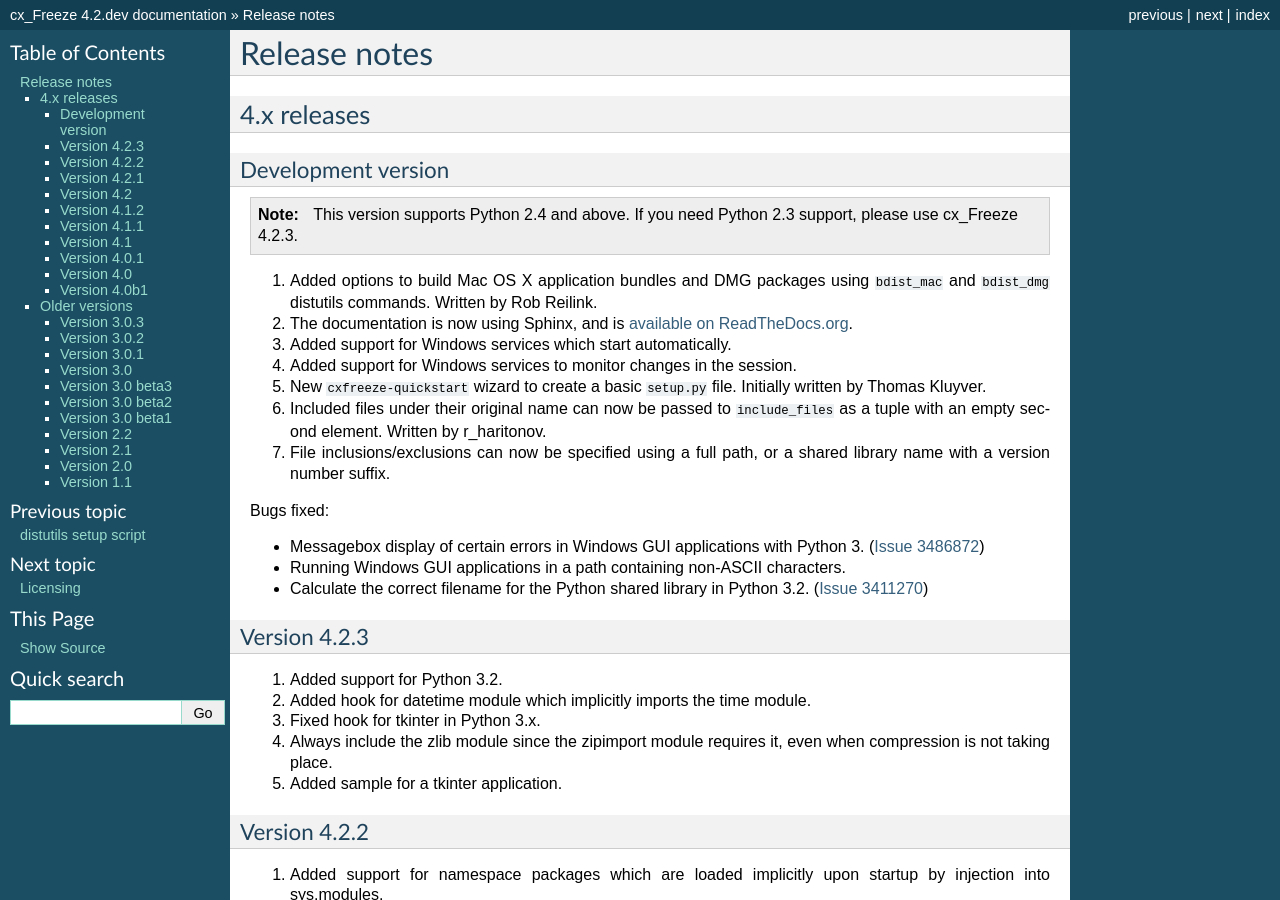
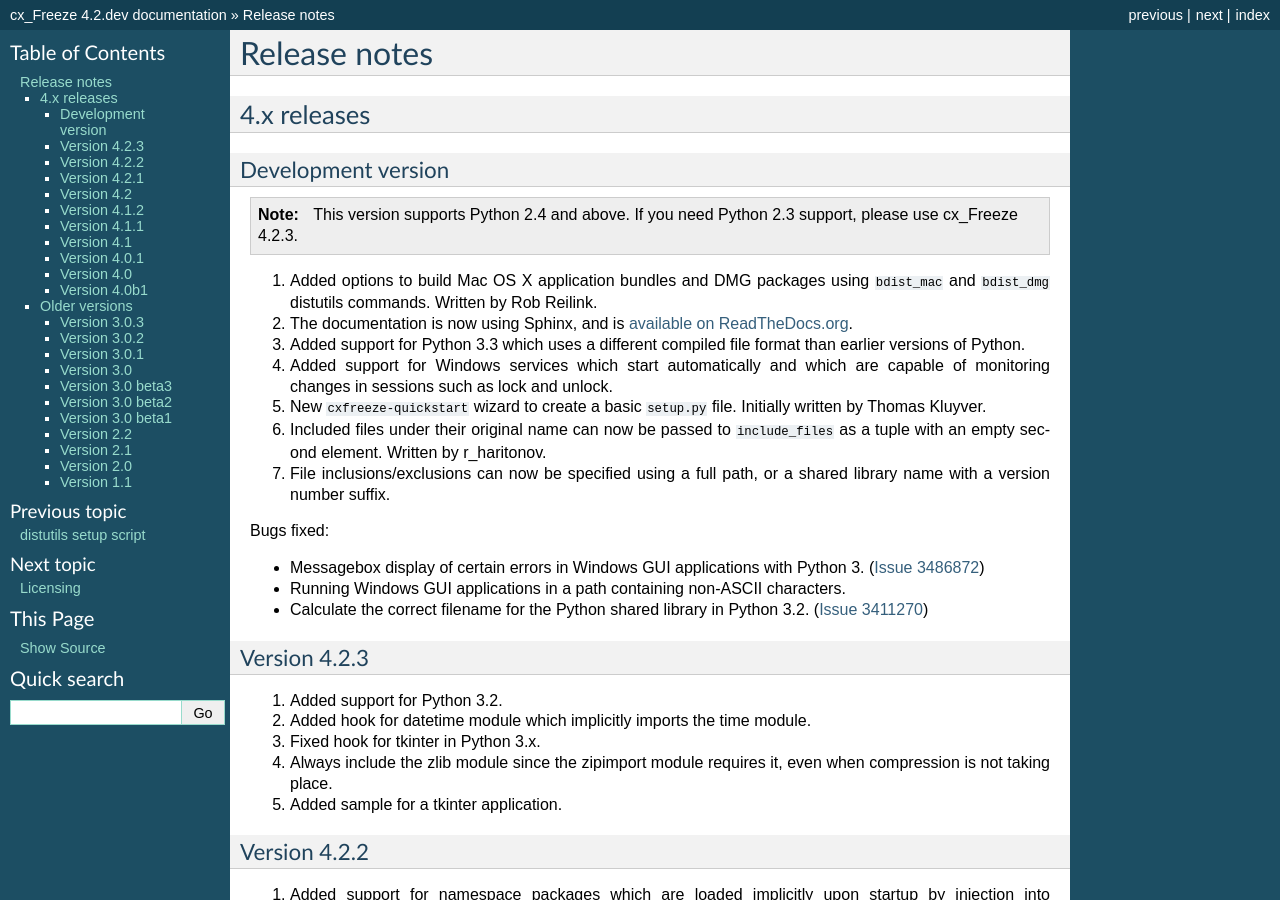
Before and after one commit to marcelotduarte/cx_Freeze, a Sphinx documentation site: the page built from doc/releasenotes.rst, in a window 1280 px wide and 900 px high. Built offline with Sphinx 7.4.7, drawn with Linux system fonts in a browser that asks for light colours; pages that are not in the unit, such as notebooks, are missing from menus.

Commit message:
Tweaked release notes to include new change as well as combine the ones discussing Windows services.

```diff
--- a/doc/releasenotes.rst
+++ b/doc/releasenotes.rst
@@ -15,8 +15,10 @@
    ``bdist_mac`` and ``bdist_dmg`` distutils commands. Written by Rob Reilink.
 2) The documentation is now using Sphinx, and is `available on ReadTheDocs.org
    <http://cx_freeze.readthedocs.org/en/latest/index.html>`_.
-3) Added support for Windows services which start automatically.
-4) Added support for Windows services to monitor changes in the session.
+3) Added support for Python 3.3 which uses a different compiled file format
+   than earlier versions of Python.
+4) Added support for Windows services which start automatically and which are
+   capable of monitoring changes in sessions such as lock and unlock.
 5) New ``cxfreeze-quickstart`` wizard to create a basic ``setup.py`` file.
    Initially written by Thomas Kluyver.
 6) Included files under their original name can now be passed to ``include_files``
```
